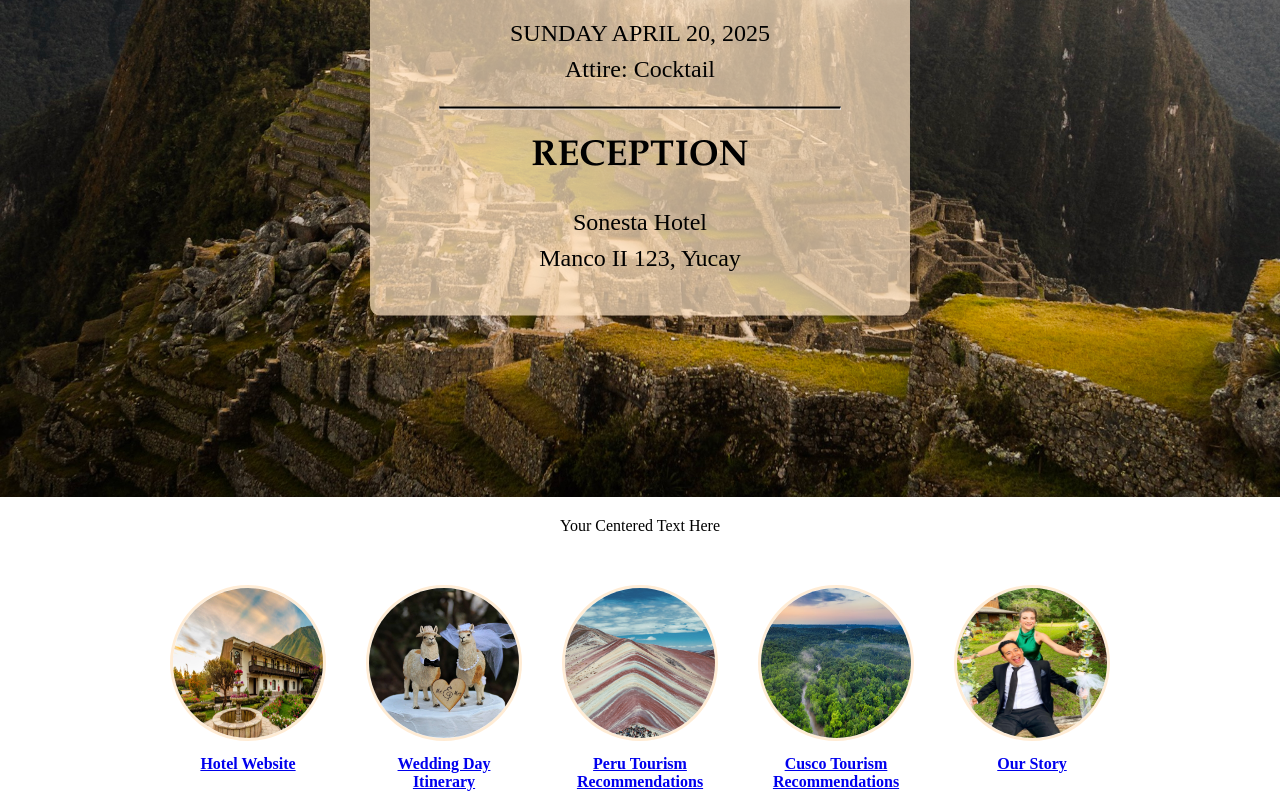
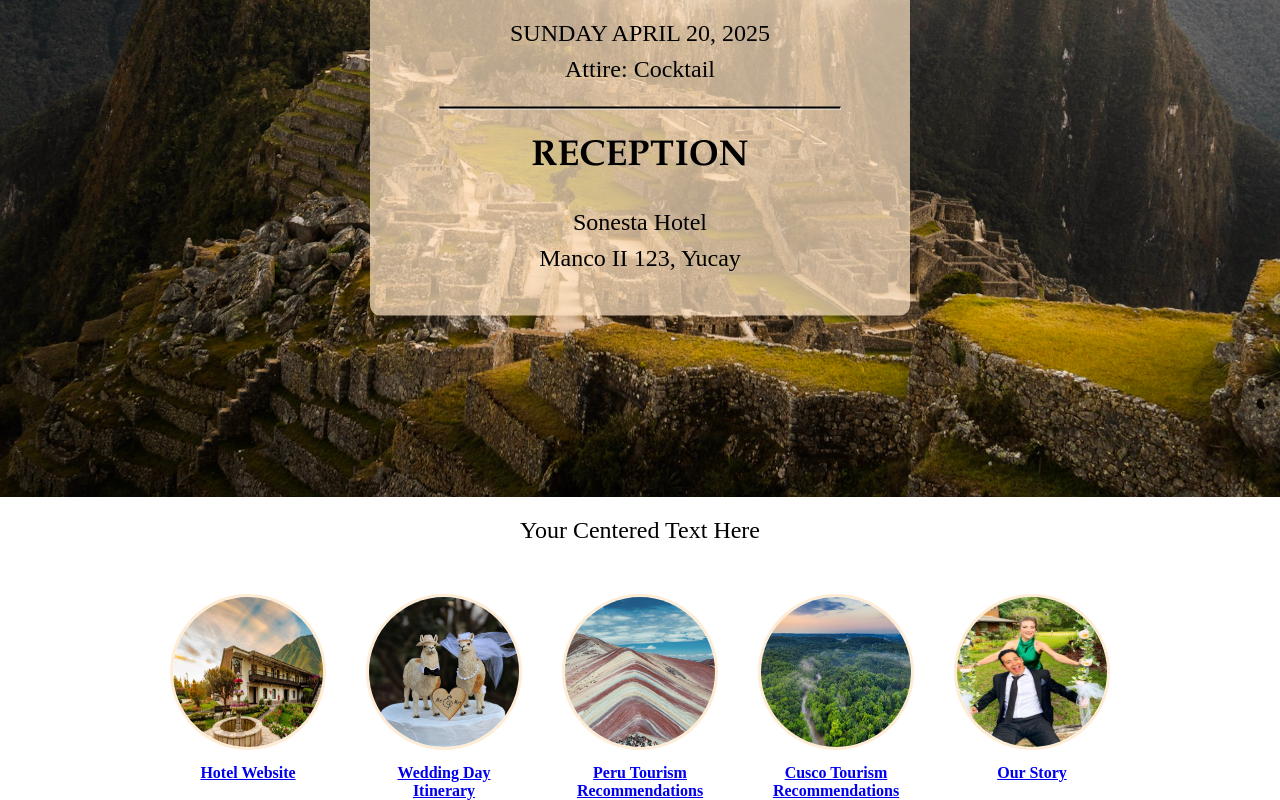
Before and after one commit to atcook65/Wedding_Website, a plain HTML site: page index.html in a window 1280 px wide. Shown: the part 743-1543 px from the top of the page. Drawn offline with Linux system fonts and the light colour scheme.

Commit message:
Update styles.css

```diff
--- a/styles.css
+++ b/styles.css
@@ -92,6 +92,15 @@ body {
     margin: 20px 0;
 }
 
+/* Centered text style */
+.centered-text {
+    text-align: center; /* Center the text horizontally */
+    margin: 20px 0; /* Add some space above and below the text */
+    font-size: 24px; /* Set the font size or make it responsive if needed */
+    /* Add any additional styling such as font family, color, etc. */
+}
+
+
 /* Style for the title section */
 .title {
     font-size: 72px;
```
